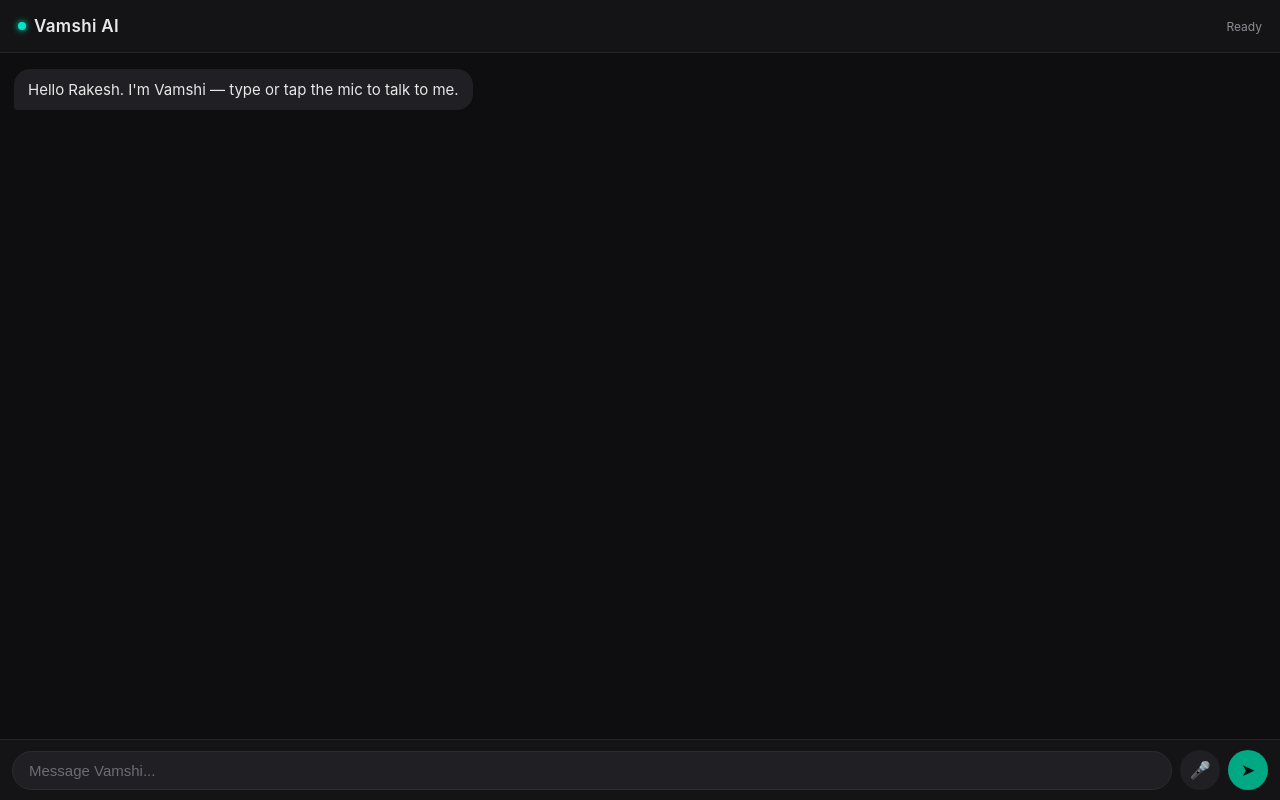
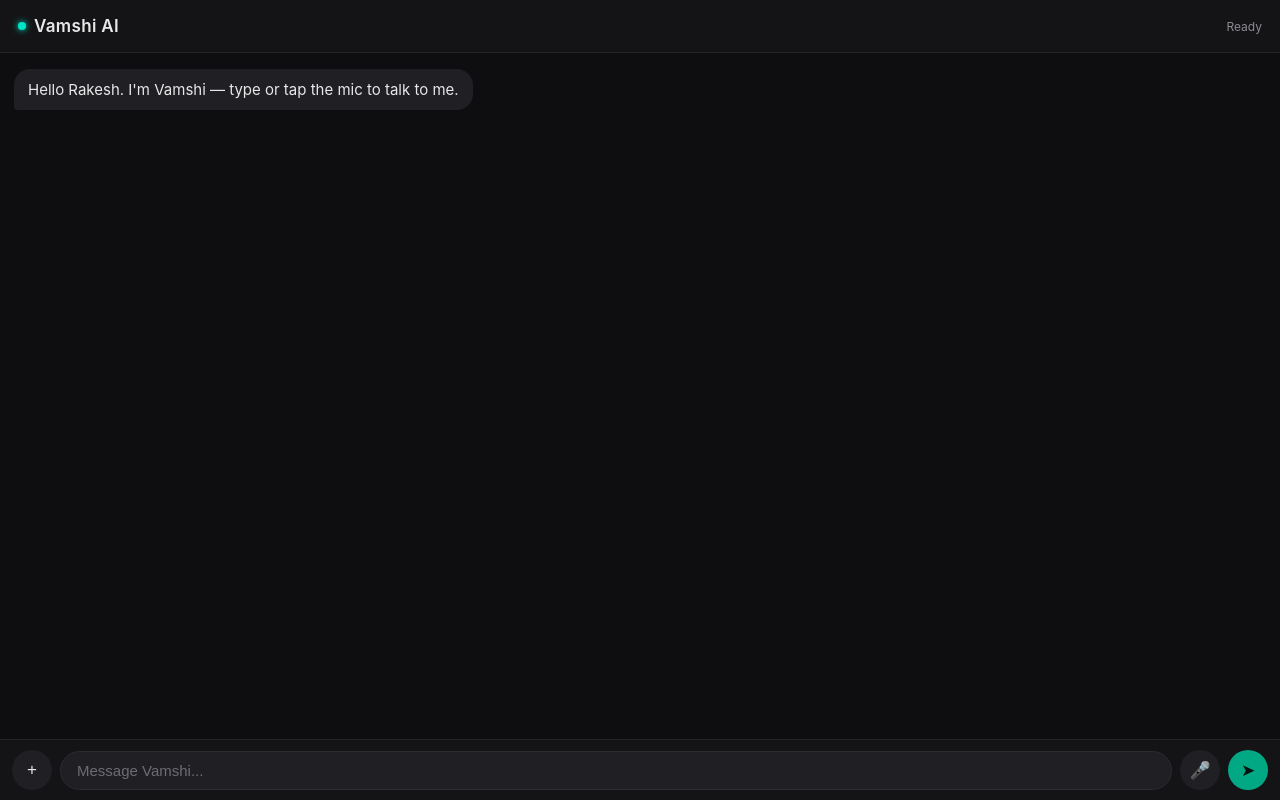
Before and after one commit to vasamsettirakesh143-collab/vamshi-native, a website: page www/index.html in a window 1280 px wide. Drawn offline with Linux system fonts and the light colour scheme.

Commit message:
Update index.html

```diff
--- a/www/index.html
+++ b/www/index.html
@@ -29,6 +29,11 @@
         <div class="chat-messages" id="chatMessages"></div>
 
         <div class="chat-input-bar">
+
+            <button type="button" id="attachBtn" class="icon-btn" aria-label="Attach file">
+                +
+            </button>
+
             <input
                 type="text"
                 id="textInput"
@@ -36,9 +41,11 @@
                 placeholder="Message Vamshi..."
                 autocomplete="off"
             />
+
             <button type="button" id="micBtn" class="icon-btn" aria-label="Voice input">
                 🎤
             </button>
+
             <button type="button" id="sendBtn" class="icon-btn send-btn" aria-label="Send">
                 ➤
             </button>
```
